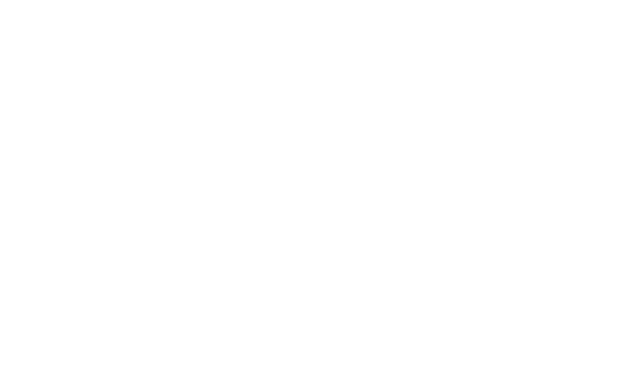
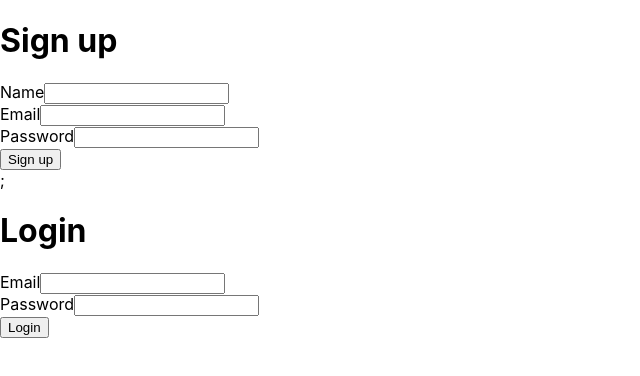
Before and after one commit to jcharfauros/Firelogger-client, a React (Create React App) app: page / in a window 1280 px wide. Shown: the top 376 px of the page, without its empty margins (0-640 px from the left). Built offline with nearby package versions, Linux system fonts and the light colour scheme.

Commit message:
finished auth, login, and sign up

```diff
--- a/package.json
+++ b/package.json
@@ -10,7 +10,7 @@
     "bootstrap": "^5.1.0",
     "react": "^17.0.2",
     "react-dom": "^17.0.2",
-    "react-scripts": "4.0.3",
+    "react-scripts": "^4.0.3",
     "reactstrap": "^8.10.0",
     "web-vitals": "^1.1.2"
   },
--- a/src/App.js
+++ b/src/App.js
@@ -1,11 +1,40 @@
-import React from "react";
+import React, { useState, useEffect } from "react";
+import Login from "./auth/Login";
+import Signup from "./auth/Signup";
+import Auth from "./auth/Auth";
 
 function App() {
+  const [sessionToken, setSessionToken] = useState("");
+
+  useEffect(() => {
+    if (localStorage.getItem("token")) {
+      setSessionToken(localStorage.getItem("token"));
+    }
+  }, []);
+
+  const updateToken = (newToken) => {
+    localStorage.setItem("token", newToken);
+    setSessionToken(newToken);
+    console.log(sessionToken);
+  };
+  const clearToken = () => {
+    localStorage.clear();
+    setSessionToken("");
+  };
+
+  // let protectedViews = () => {
+  //   return sessionToken === localStorage.getItem("token") ? (
+  //     <InventoryIndex token={sessionToken} clearToken={clearToken} />
+  //   ) : (
+  //   );
+  // };
   return (
     <div>
-
+      <Auth updateToken={updateToken} />;{/* <Signup /> */}
+      <Login updateToken={updateToken} />
+      {/* {protectedViews()} */}
     </div>
-  )
+  );
 }
 
 export default App;
--- a/src/auth/Auth.jsx
+++ b/src/auth/Auth.jsx
@@ -1 +1,14 @@
-/* delete me pls */
+import React from "react";
+// import Login from "./Login";
+import Signup from "./Signup";
+
+const Auth = (props) => {
+  return (
+    <div>
+      <Signup updateToken={props.updateToken} />
+      {/* <Login updateToken={props.updateToken} />{" "} */}
+    </div>
+  );
+};
+
+export default Auth;
--- a/src/auth/Login.jsx
+++ b/src/auth/Login.jsx
@@ -1 +1,52 @@
-/* delete me pls */
+import React, { useState } from "react";
+import { Form, Label, Input, Button, FormGroup } from "reactstrap";
+
+const Login = (props) => {
+  const [email, setEmail] = useState("");
+  const [password, setPassword] = useState("");
+
+  let handleSubmit = (event) => {
+    event.preventDefault();
+    fetch("http://localhost:3000/user/login", {
+      method: "POST",
+      body: JSON.stringify({
+        user: { email: email, password: password },
+      }),
+      headers: new Headers({
+        "Content-Type": "application/json",
+      }),
+    })
+      .then((response) => response.json())
+      .then((data) => {
+        props.updateToken(data.sessionToken);
+      });
+  };
+
+  return (
+    <div>
+      <h1> Login</h1>
+      <Form onSubmit={handleSubmit}>
+        <FormGroup>
+          <Label htmlFor="email">Email</Label>
+          <Input
+            onChange={(e) => setEmail(e.target.value)}
+            name="email"
+            value={email}
+          />
+        </FormGroup>
+
+        <FormGroup>
+          <Label htmlFor="password"> Password</Label>
+          <Input
+            onChange={(e) => setPassword(e.target.value)}
+            name="password"
+            value={password}
+          />
+        </FormGroup>
+        <Button type="submit">Login</Button>
+      </Form>
+    </div>
+  );
+};
+
+export default Login;
--- a/src/auth/Signup.jsx
+++ b/src/auth/Signup.jsx
@@ -1 +1,59 @@
-/* delete me pls */
+import React, { useState } from "react";
+import { Form, Label, Input, Button, FormGroup } from "reactstrap";
+
+const Signup = (props) => {
+  const [email, setEmail] = useState("");
+  const [password, setPassword] = useState("");
+  const [name, setName] = useState("");
+
+  let handleSubmit = (event) => {
+    event.preventDefault();
+    fetch("http://localhost:3000/user/signup", {
+      method: "POST",
+      body: JSON.stringify({
+        user: { email: email, password: password, name: name },
+      }),
+      headers: new Headers({
+        "Content-Type": "application/json",
+      }),
+    })
+      .then((response) => response.json())
+      .then((data) => {
+        props.updateToken(data.sessionToken);
+      });
+  };
+  return (
+    <div>
+      <h1>Sign up</h1>
+      <Form onSubmit={handleSubmit}>
+        <FormGroup>
+          <Label htmlFor="name">Name</Label>
+          <Input
+            onChange={(e) => setName(e.target.value)}
+            name="name"
+            value={name}
+          />
+        </FormGroup>
+        <FormGroup>
+          <Label htmlFor="email">Email</Label>
+          <Input
+            onChange={(e) => setEmail(e.target.value)}
+            name="email"
+            value={email}
+          />
+        </FormGroup>
+        <FormGroup>
+          <Label htmlFor="password">Password</Label>
+          <Input
+            onChange={(e) => setPassword(e.target.value)}
+            name="password"
+            value={password}
+          />
+        </FormGroup>
+        <Button type="submit">Sign up</Button>
+      </Form>
+    </div>
+  );
+};
+
+export default Signup;
```
Also changed, not shown: src/index.js (+7 -6 lines), 1 other file (tests, documents, lock files or other folders).
